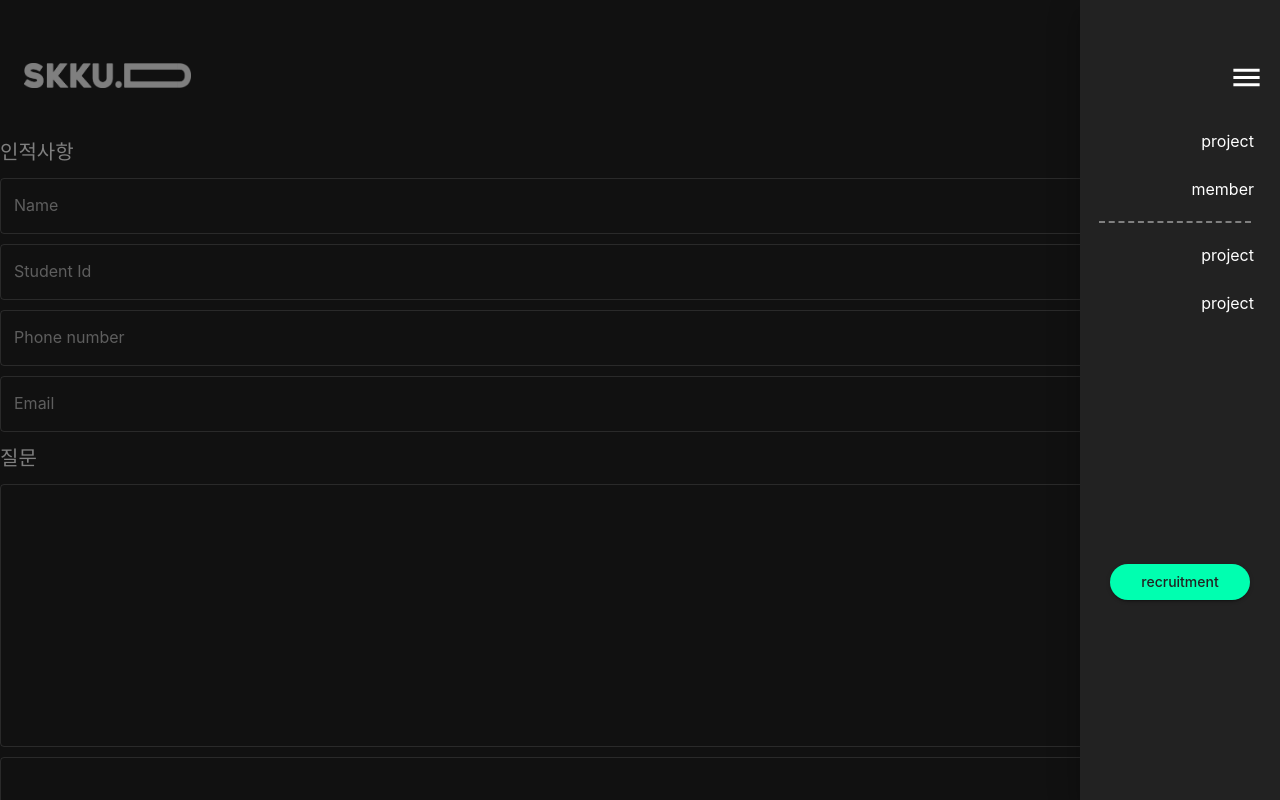
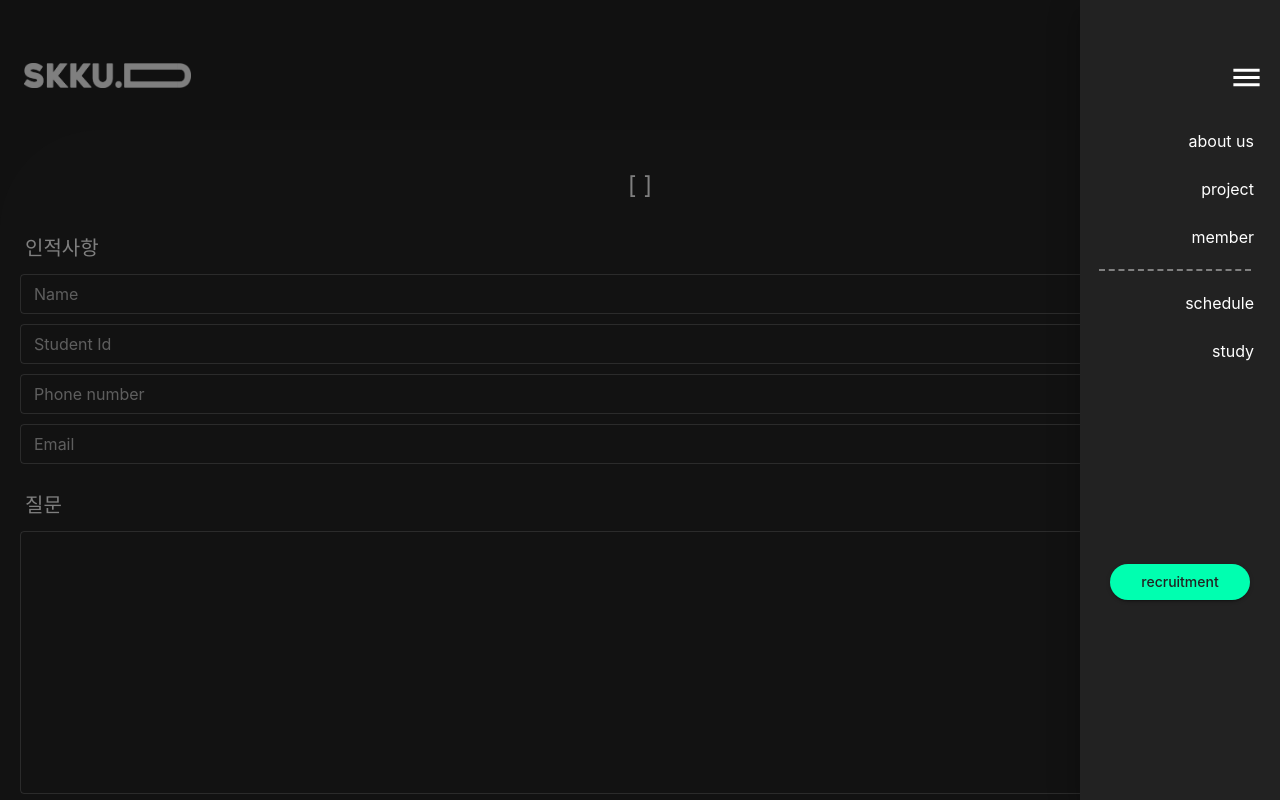
Before and after one commit to SKKUD/skkud-frontend, a React (Create React App) app: page /application in a window 1280 px wide. Both pictures are taken after a click on the button "open drawer". Shown: the top 800 px of the page. Built offline with nearby package versions, Linux system fonts and the light colour scheme; no server answers; a web font is replaced by a local one.

Commit message:
fix project images edit , sidebar link , modify project detail css

```diff
--- a/src/components/Main/member/MemberNav.jsx
+++ b/src/components/Main/member/MemberNav.jsx
@@ -28,7 +28,7 @@ export default function MemberNav() {
     };
     console.log('nav track', trackTab);
     useEffect(() => {
-        if (location.pathname === '/maintab/frontend') {
+        if (location.pathname === '/maintab/frontend')  {
             setTrackTab('frontend');
         }
     }, [location]);
--- a/src/components/common/SideBar.jsx
+++ b/src/components/common/SideBar.jsx
@@ -21,7 +21,7 @@ const DrawerHeader = styled('div')(({ theme }) => ({
     justifyContent: 'flex-end'
 }));
 
-function SidebarItem({ path }) {
+function SidebarItem({ path, name }) {
     return (
         <ListItem disablePadding>
             <Link
@@ -29,7 +29,7 @@ function SidebarItem({ path }) {
                 to={`/maintab/${path}`}
             >
                 <ListItemButton>
-                    <ListItemText sx={{ textAlign: 'right' }} primary={path} />
+                    <ListItemText sx={{ textAlign: 'right' }} primary={name} />
                 </ListItemButton>
             </Link>
         </ListItem>
@@ -82,8 +82,9 @@ export default function SideBar() {
                     onKeyDown={toggleDrawer(false)}
                 >
                     <List>
-                        <SidebarItem path="project" sx={{ pr: '0px' }} />
-                        <SidebarItem path="member" />
+                        <SidebarItem path="" name="about us" sx={{ pr: '0px' }} />
+                        <SidebarItem path="project" name="project" />
+                        <SidebarItem path="frontend" name="member" />
                     </List>
 
                     <div
@@ -95,8 +96,8 @@ export default function SideBar() {
                         }}
                     />
                     <List>
-                        <SidebarItem path="project" />
-                        <SidebarItem path="project" />
+                        <SidebarItem path="project" name="schedule" />
+                        <SidebarItem path="project" name="study" />
                     </List>
                 </Box>
                 <Link
--- a/src/hooks/Project.jsx
+++ b/src/hooks/Project.jsx
@@ -36,6 +36,7 @@ export const useProjectPostDetailApi = () => {
     const [title, setTitle] = useState('');
     const [body, setBody] = useState('');
     const [tags, setTags] = useState([]);
+    const [language, setLanguage] = useState('');
     const [images, setImages] = useState([]);
 
     // :id 파라미터
@@ -50,6 +51,7 @@ export const useProjectPostDetailApi = () => {
             setTitle(data.title);
             setBody(data.body);
             setTags(data.tags);
+            setLanguage(data.language);
             setImages(data.images);
         });
     }, []);
@@ -58,6 +60,7 @@ export const useProjectPostDetailApi = () => {
         [title, setTitle],
         [body, setBody],
         [tags, setTags],
+        [language, setLanguage],
         [images, setImages]
     ];
 };
--- a/src/pages/ApplicationForm.jsx
+++ b/src/pages/ApplicationForm.jsx
@@ -9,14 +9,9 @@ import { useApplicationFormDetailApi } from '../hooks/Application';
 import Header from '../components/common/Header';
 
 export default function ApplicationForm() {
-    // const [form, setForm] = useState({});
-
     const form = useApplicationFormDetailApi();
 
     const { title, introduction, questions } = form;
-
-    // const appliers = useAppliedUserApi();
-    // console.log(appliers);
 
     const navigate = useNavigate();
     const navigateToMainTab = () => {
@@ -58,16 +53,30 @@ export default function ApplicationForm() {
         <Box>
             <Header />
 
-            <form style={{ paddingTop: '60px' }}>
-                <Typography variant="h4">{title}</Typography>
-                <p>{introduction}</p>
-                <Typography variant="h6">인적사항</Typography>
+            <form
+                style={{
+                    marginTop: '70px',
+                    padding: '40px 20px 0',
+                    backgroundColor: '#252525',
+                    borderTopLeftRadius: '100px'
+                }}
+            >
+                <div style={{ textAlign: 'center', marginBottom: '30px' }}>
+                    <Typography variant="h5" mb={'20px'}>
+                        [ {title} ]
+                    </Typography>
+                    <Typography variant="h7">{introduction}</Typography>
+                </div>
+                <Typography variant="h6" ml={'5px'}>
+                    인적사항
+                </Typography>
                 <TextField
                     fullWidth
                     label="Name"
                     id="name"
                     sx={{ mt: '10px' }}
                     onChange={(e) => setName(e.target.value)}
+                    size="small"
                 />
                 <TextField
                     fullWidth
@@ -75,6 +84,7 @@ export default function ApplicationForm() {
                     id="StudentId"
                     sx={{ mt: '10px' }}
                     onChange={(e) => setStudentId(e.target.value)}
+                    size="small"
                 />
                 <TextField
                     fullWidth
@@ -82,6 +92,7 @@ export default function ApplicationForm() {
                     id="StudentId"
                     sx={{ mt: '10px' }}
                     onChange={(e) => setPhoneNumber(e.target.value)}
+                    size="small"
                 />
                 <TextField
                     fullWidth
@@ -89,8 +100,11 @@ export default function ApplicationForm() {
                     id="Email"
                     sx={{ mt: '10px', mb: '10px' }}
                     onChange={(e) => setEmail(e.target.value)}
+                    size="small"
                 />
-                <Typography variant="h6">질문</Typography>
+                <Typography variant="h6" ml={'5px'} mt={'15px'}>
+                    질문
+                </Typography>
                 <TextField
                     fullWidth
                     label={questions[0]}
@@ -118,7 +132,7 @@ export default function ApplicationForm() {
                         justifyContent: 'space-between'
                     }}
                 >
-                    <Button variant="contained" onClick={HandlPostSubmit}>
+                    <Button variant="contained" onClick={HandlPostSubmit} sx={{ margin: '0 auto' }}>
                         submit
                     </Button>
                 </Box>
--- a/src/pages/Tabs/MainTab.jsx
+++ b/src/pages/Tabs/MainTab.jsx
@@ -85,7 +85,7 @@ function MainTab() {
     const location = useLocation();
 
     useEffect(() => {
-        if (location.pathname === '/maintab') {
+        if (location.pathname === '/maintab' || location.pathname === '/maintab/') {
             TabIndex = 0;
             setValue(TabIndex);
         } else if (
--- a/src/pages/Tabs/Project/EditProject.jsx
+++ b/src/pages/Tabs/Project/EditProject.jsx
@@ -17,11 +17,11 @@ export default function EditProject() {
         navigate('/maintab/project');
     };
     const PostDetail = useProjectPostDetailApi();
-
     const [title, setTitle] = PostDetail[0];
     const [body, setBody] = PostDetail[1];
     const [tags, setTags] = PostDetail[2];
-    const [images] = PostDetail[3];
+    const [language, setLanguage] = PostDetail[3];
+    const [images] = PostDetail[4];
     const [newImages, setNewImages] = useState([]);
     const [PreviewImg, setPreviewImg] = useState('');
 
@@ -58,6 +58,7 @@ export default function EditProject() {
             for (let i = 0; i < tags.length; i++) {
                 formData.append('tags', tags[i]);
             }
+            formData.append('language', language);
 
             const convertURLtoFile = async (imageUrl) => {
                 const response = await fetch(imageUrl);
@@ -134,6 +135,14 @@ export default function EditProject() {
                     setTags(tagsArray);
                 }}
             />
+            <TextField
+                fullWidth
+                label="# language"
+                id="language"
+                variant="filled"
+                value={language || ''}
+                onChange={(e) => setLanguage(e.target.value)}
+            />
             <Box
                 sx={{
                     display: 'flex',
--- a/src/pages/Tabs/Project/ProjectDetail.jsx
+++ b/src/pages/Tabs/Project/ProjectDetail.jsx
@@ -20,8 +20,11 @@ export default function ProjectDetail() {
 
     const StyledChip = styled((props) => <Chip {...props} />)(() => ({
         border: '1.5px solid #00FFB0',
+        height: '25px',
+        fontSize: '0.6rem',
+        boxSizing: 'border-box',
         '& span': {
-            fontWeight: 200,
+            fontWeight: 700,
             color: '#FFF'
         }
     }));
@@ -47,29 +50,42 @@ export default function ProjectDetail() {
                 alt={title}
                 style={{ width: '100vw', overflow: 'visible', marginLeft: '-24px' }}
             />
-            <Box sx={{ display: 'flex', justifyContent: 'space-between', mt: '20px' }}>
-                <Box sx={{ lineHeight: '36.5px', ml: '5px', fontWeight: 900, fontSize: '2.5em' }}>
+            <Box
+                sx={{
+                    display: 'flex',
+                    justifyContent: 'space-between',
+                    alignItems: 'center',
+                    mt: '20px'
+                }}
+            >
+                <Box sx={{ lineHeight: '36.5px', ml: '5px', fontWeight: 900, fontSize: '1.9rem' }}>
                     {title}
                 </Box>
                 <Chip
                     key={language}
                     label={`# ${language}`}
                     color="primary"
-                    sx={{ fontWeight: 400 }}
+                    sx={{
+                        fontWeight: 700,
+                        fontSize: '0.6rem',
+                        verticalAlign: 'middle',
+                        height: '24px'
+                    }}
                 />
             </Box>
-            <Box mt="10px">
-                <Container sx={{ padding: '0', ml: '5px' }}> {body}</Container>
+            <Box mt="3px">
+                <Container sx={{ padding: '0', ml: '5px', fontSize: '0.75rem' }}> {body}</Container>
                 <Container
                     sx={{
                         padding: '10px',
                         margin: '10px 0 20px',
+                        height: '42px',
                         verticalAlign: 'middle',
                         backgroundColor: '#545454',
                         borderRadius: '5px'
                     }}
                 >
-                    <Stack direction="row" spacing={1.5} sx={{ backgroundColor: 'neutral' }}>
+                    <Stack direction="row" spacing={1.2} sx={{ backgroundColor: 'neutral' }}>
                         {tags &&
                             tags.map((tag) => (
                                 <StyledChip
@@ -77,7 +93,7 @@ export default function ProjectDetail() {
                                     label={`# ${tag}`}
                                     variant="outlined"
                                     color="primary"
-                                    sx={{ color: '#FFF' }}
+                                    style={{ marginTop: '-0.5px' }}
                                 />
                             ))}
                     </Stack>
```
